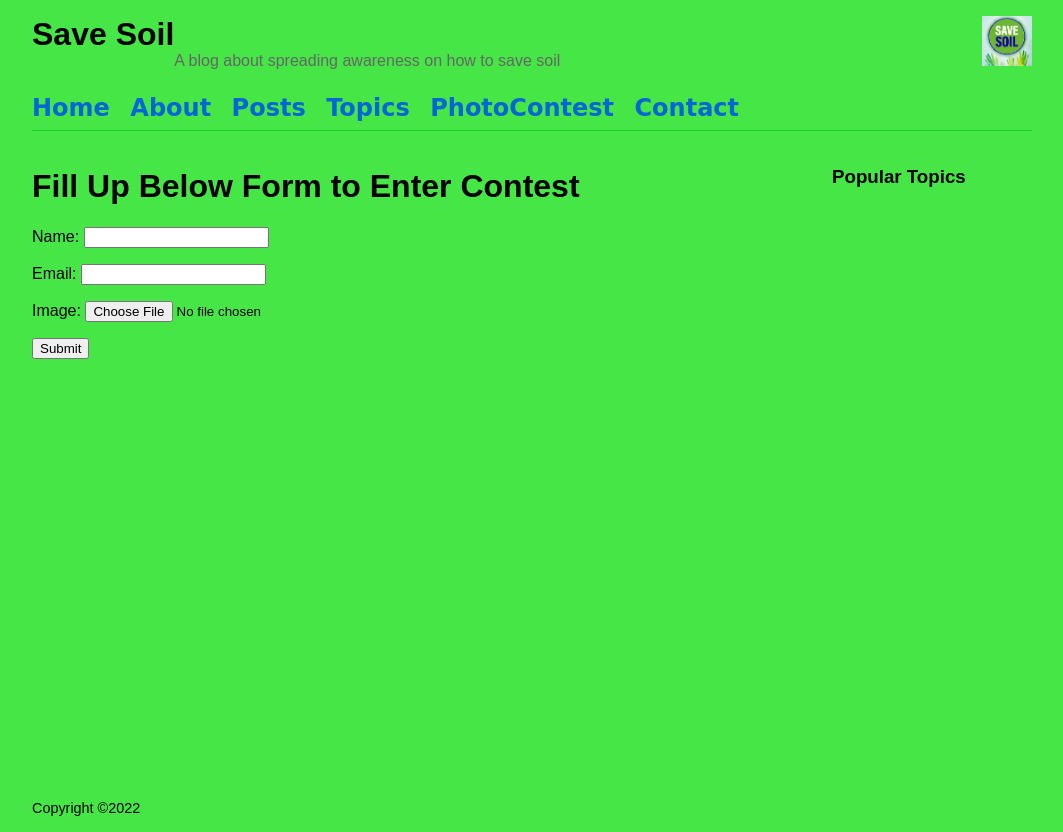
After one commit to shyam1591/savesoil4, a Django app: page /PhotoContest/ in a window 1280 px wide. The commit adds this page. Shown: the whole page, without its empty margins (108-1171 px from the left). Run offline with Django 4.2, Linux system fonts and the light colour scheme; data that the repository does not hold is empty.

Commit message:
Image upload option added

```diff
--- /dev/null
+++ b/blog/forms.py
@@ -0,0 +1,11 @@
+from .models import Photocontest
+from django import forms
+from django.forms import ModelForm
+
+
+
+class Photocontestform(ModelForm):
+    """Contest form"""
+    class Meta:
+        model = Photocontest
+        fields = ('name','email','image')
--- a/blog/models.py
+++ b/blog/models.py
@@ -4,6 +4,22 @@ from django.urls import reverse
 
 
 # Create your models here.
+
+class Photocontest(models.Model):
+    """Model for PhotoContest"""
+
+    name = models.CharField(max_length=100,unique=True)
+    email = models.EmailField()
+    image = models.ImageField(null = True, blank = True)
+    submitted = models.DateTimeField(auto_now_add=True)
+
+    class Meta:
+        """Define filtering order"""
+
+        ordering = ['-submitted']
+
+    def __str__(self):
+        return self.name
 
 ### Topic Model ###
 class Topic(models.Model):
--- a/blog/static/blog/base.css
+++ b/blog/static/blog/base.css
@@ -12,6 +12,8 @@ html {
     max-width: 1000px;  /* Set max width */
     min-height: 100%;  /* Full height */
     padding: 1rem;
+    /*color: rgb(17, 0, 255)*/;
+    background-color: rgb(69, 230, 69);
   }
 
   /*
@@ -34,7 +36,7 @@ html {
   }
 
   #site-header p {
-    font-size: 0.9rem;
+    font-size: medium;
     color: #666;
     padding: 0;
     margin: 0;
@@ -43,7 +45,7 @@ html {
   /* Style the top nav */
   #top-nav {
     padding: 0.5rem 0;
-    border-bottom: 1px solid #eee;
+    border-bottom: 1px solid rgb(22, 211, 38);
   }
 
   #top-nav ul {
@@ -56,6 +58,12 @@ html {
     list-style-type: none;
     display: inline-block;
     padding-right: 1rem;
+    font-family: "Comic Sans MS", "Comic Sans", cursive;
+    font-size:x-large;
+  }
+
+  #top-nav li :hover{
+    color : white
   }
 
   #top-nav a {
@@ -113,3 +121,21 @@ html {
 #post-detail .content {
   margin: 2rem 0;
 }
+
+/*li {
+  font-family:"Comic Sans MS", "Comic Sans", cursive;
+  font-size:large
+}
+
+#sidebar li :hover{
+  color:white
+}*/
+
+li {
+  font-family:"Comic Sans MS", "Comic Sans", cursive;
+  font-size:large
+}
+
+li :hover{
+  color:white
+}
--- a/blog/templates/blog/base.html
+++ b/blog/templates/blog/base.html
@@ -9,8 +9,8 @@
 
   <body>
     <header id="site-header">
-      <img src = "{% static "blog/logo.jpg" %}" alt="Logo" height="50" width="50">
-      <h1>Save Soil</h1>
+      <img src = "{% static "blog/logo.jpg" %}" alt="Logo" height="50" width="50" style="float: right;"/>
+      <h1 style="float: left;">Save Soil</h1><br><br>
       <p>A blog about spreading awareness on how to save soil</p>
     </header>
 
@@ -20,6 +20,7 @@
         <li><a href="#">About</a></li>
         <li><a href="#">Posts</a></li>
         <li><a href="{% url "topic-list" %}">Topics</a></li>
+        <li><a href="{% url "photo-contest" %}">PhotoContest</a></li>
         <li><a href="#">Contact</a></li>
       </ul>
     </nav>
--- /dev/null
+++ b/blog/templates/blog/contest_form.html
@@ -0,0 +1,12 @@
+{% extends "blog/base.html" %}
+<!---->
+{% block page_title %}Photo Contest{% endblock %}
+<!---->
+{% block main %}
+<h1>Fill Up Below Form to Enter Contest</h1>
+{% if sub %} Your picture has been submitted for Contest {% else %}
+<form method="POST" enctype="multipart/form-data">
+  {% csrf_token %} {{form.as_p}}
+  <input type="submit" value="Submit" class="btn btn-secondary" />
+</form>
+{% endif %} {% endblock%}
--- a/blog/views.py
+++ b/blog/views.py
@@ -3,7 +3,10 @@ from django.views.generic.list import ListView
 from django.views.generic import DetailView
 from django.shortcuts import render
 from django.db.models import Count
+from django.http import HttpResponseRedirect
 from . import models
+from .forms import Photocontestform
+
 
 # Create your views here.
 # def home(request):
@@ -16,6 +19,19 @@ from . import models
 
 #     return render(request, "blog/home.html", context)
 
+def photo_contest(request):
+    """View method"""
+    submitted = False # if some visit the page for first time
+    if request.method == "POST":
+        form = Photocontestform(request.POST, request.FILES)
+        if form.is_valid():
+            form.save()
+            return HttpResponseRedirect('/PhotoContest?sub=True')
+    else:
+        form = Photocontestform
+        if 'sub' in request.GET:
+            submitted = True
+    return render(request, 'blog/contest_form.html',{'form':form,'submitted':submitted})
 
 class HomeView(TemplateView):
     """Class based view for Home tab"""
@@ -38,19 +54,6 @@ class TopicDetailView(DetailView):
 
     template_name = "blog/topic_detail.html"
     model = models.Topic
-    # context_object_name = "post_topic"
-    # print(models.Post.objects.filter(topics=1))
-
-    # def get_queryset(self):
-    #     # tps = models.Topic.objects.filter(slug=self.kwargs.get("slug"))
-    #     # tps = models.Post.objects.filter(topics__slug=self.kwargs.get("slug"))
-    #     print(models.Topic.objects.filter(blog_posts__topics=self.kwargs.get("slug")))
-
-    #     return models.Topic.objects.filter(blog_posts__topics=self.kwargs.get("slug"))
-
-    # def get_object(self, **kwargs):
-    #     print(kwargs)
-    #     return models.Topic.objects.get(slug=self.kwargs["slug"])
 
     def get_context_data(self, **kwargs):
         context = super().get_context_data(**kwargs)
--- a/requirements.txt
+++ b/requirements.txt
@@ -3,3 +3,4 @@ dj-database-url==0.5.0
 gunicorn==20.1.0
 psycopg2-binary==2.9.3
 whitenoise==6.2.0
+Pillow==9.2.0
--- a/save_soil3/settings.py
+++ b/save_soil3/settings.py
@@ -25,7 +25,7 @@ BASE_DIR = Path(__file__).resolve().parent.parent
 SECRET_KEY = "django-insecure-wp0z!hhn!brgq5w+z)l6-q1erzx@=8qwe%yeherx8f)g$-kknt"
 
 # SECURITY WARNING: don't run with debug turned on in production!
-DEBUG = True
+DEBUG = int(os.environ.get('DEBUG', '1'))
 
 ALLOWED_HOSTS = ["*"]
 
@@ -122,6 +122,9 @@ USE_TZ = True
 STATIC_URL = "static/"
 STATIC_ROOT = os.path.join(BASE_DIR, "staticfiles")
 
+MEDIA_URL = '/media/'
+MEDIA_ROOT = os.path.join(BASE_DIR, 'media')
+
 # Default primary key field type
 # https://docs.djangoproject.com/en/4.0/ref/settings/#default-auto-field
 
--- a/save_soil3/urls.py
+++ b/save_soil3/urls.py
@@ -15,11 +15,14 @@ Including another URLconf
 """
 from django.contrib import admin
 from django.urls import path
+from django.conf import settings
+from django.conf.urls.static import static
 from blog import views
 
 urlpatterns = [
+    path('PhotoContest/',views.photo_contest,name='photo-contest'),
     path("topics/<slug:slug>/", views.TopicDetailView.as_view(), name="topic-detail"),
     path("topics/", views.TopicListView.as_view(), name="topic-list"),
     path("", views.HomeView.as_view(), name="home"),
     path("admin/", admin.site.urls),
-]
+] + static(settings.MEDIA_URL, document_root=settings.MEDIA_ROOT)
```
Also changed, not shown: blog/admin.py (+17 -1 lines), blog/migrations/0010_photocontest.py (added), 1 other file.
